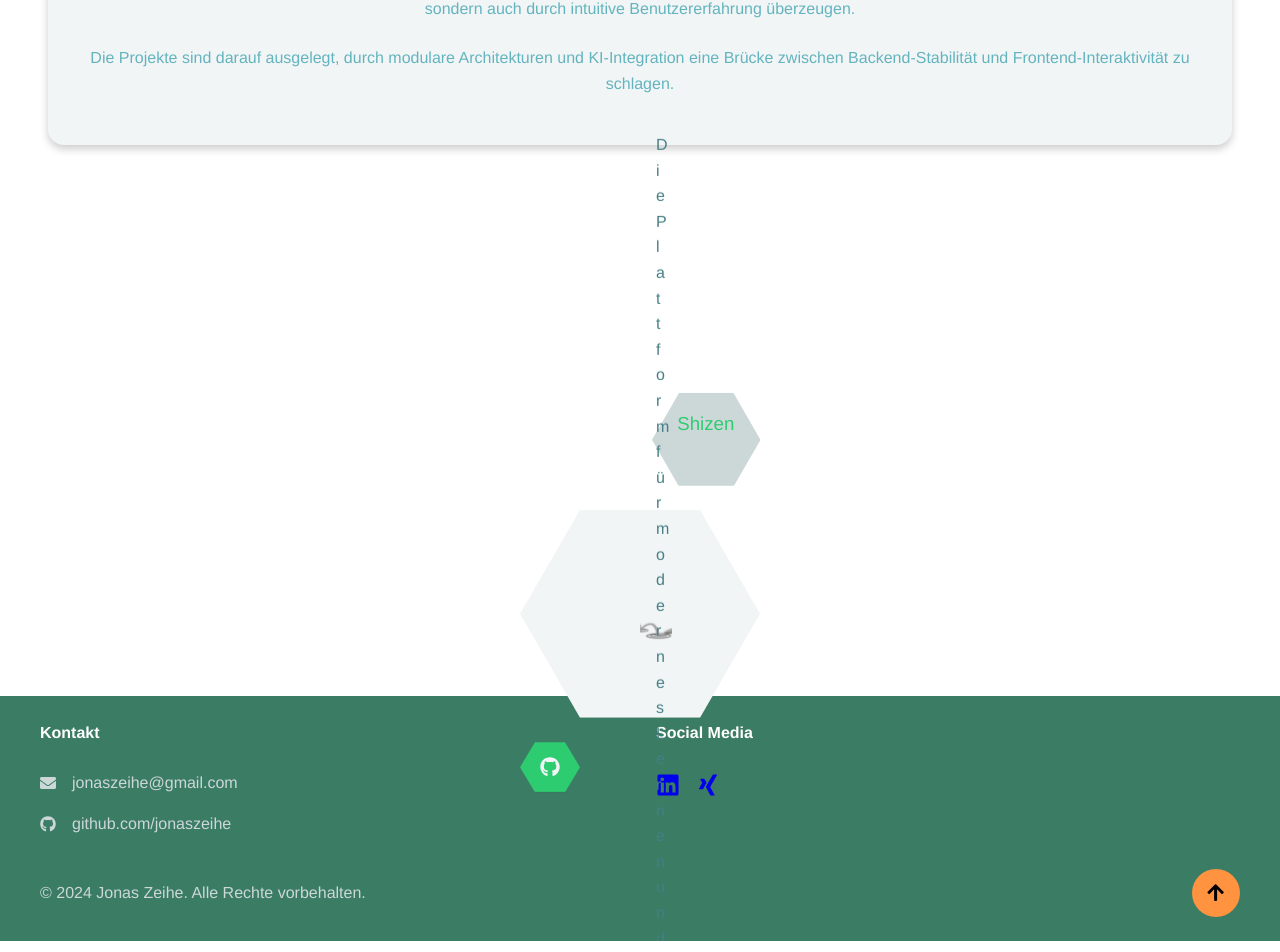
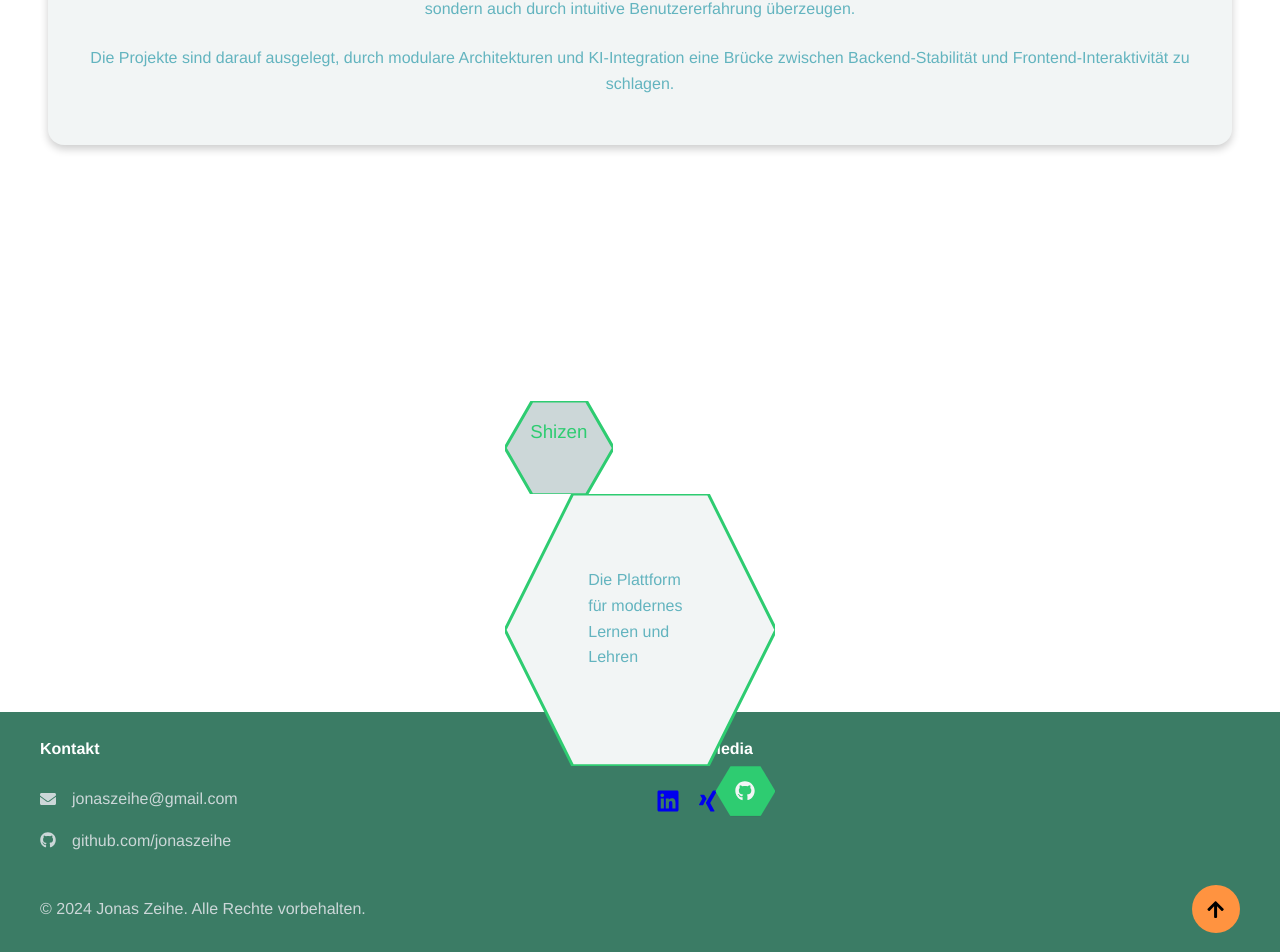
Before and after one commit to JonasZeihe/jonaszeihe.github.io, a React (Create React App) app: page / in a window 1280 px wide. Shown: the part 5870-6822 px from the top of the page. Built offline with nearby package versions, Linux system fonts and the light colour scheme.

Commit message:
Honeycomb 5 Fix a lot- dynamic variants implemented

```diff
--- a/src/components/common/Badge.js
+++ b/src/components/common/Badge.js
@@ -22,13 +22,6 @@ const BadgeContainer = styled.div`
   transition:
     background-color 0.3s ease,
     box-shadow 0.3s ease;
-
-  &:hover {
-    background-color: ${({ theme, variant, customColor }) =>
-      customColor || theme.colors[variant]?.dark || theme.colors.primary.dark};
-    box-shadow: ${({ theme }) => theme.boxShadow.medium};
-    transform: translateY(-1px);
-  }
 
   @media (max-width: ${({ theme }) => theme.breakpoints.sm}) {
     padding: ${({ theme }) => `${theme.spacing(0.6)} ${theme.spacing(1.5)}`};
--- a/src/components/honeycomb/ClusterGrid.js
+++ b/src/components/honeycomb/ClusterGrid.js
@@ -1,16 +1,5 @@
-// ClusterGrid.js
 import styled from 'styled-components';
-
-function getTitlePosition(pos) {
-  if (pos === 'left') return 'start';
-  if (pos === 'right') return 'end';
-  return 'center';
-}
-function getButtonPosition(pos) {
-  if (pos === 'left') return 'start';
-  if (pos === 'right') return 'end';
-  return 'center';
-}
+import { getStoredVariants } from '../../utils/HoneycombVariantManager';
 
 const ClusterGrid = styled.div`
   display: grid;
@@ -20,29 +9,57 @@ const ClusterGrid = styled.div`
     'button';
   grid-template-columns: 1fr;
   grid-template-rows: auto 1fr auto;
-  gap: ${({ theme }) => theme.spacing(3)};
   justify-items: center;
-  position: relative;
 
   .title {
     grid-area: title;
-    justify-self: ${({ titlePosition }) => getTitlePosition(titlePosition)};
   }
-
   .main {
     grid-area: main;
     width: 100%;
-    max-width: ${({ theme }) => theme.spacing(60)};
-    min-width: ${({ theme }) => theme.spacing(30)};
+  }
+  .button {
+    grid-area: button;
   }
 
-  .button {
-    grid-area: button;
-    justify-self: ${({ buttonPosition }) => getButtonPosition(buttonPosition)};
-  }
+  ${() => {
+    const variants = getStoredVariants();
+    return variants
+      .map((variant, index) => {
+        if (variant === 'variant1') {
+          return `
+          &:nth-child(${index + 1}) .title { justify-self: start; }
+          &:nth-child(${index + 1}) .button { justify-self: end; }
+        `;
+        }
+        if (variant === 'variant2') {
+          return `
+          &:nth-child(${index + 1}) .title { justify-self: center; }
+          &:nth-child(${index + 1}) .button { justify-self: center; }
+        `;
+        }
+        if (variant === 'variant3') {
+          return `
+          &:nth-child(${index + 1}) .title { justify-self: end; }
+          &:nth-child(${index + 1}) .button { justify-self: start; }
+        `;
+        }
+        return `
+        &:nth-child(${index + 1}) .title { justify-self: center; }
+        &:nth-child(${index + 1}) .button { justify-self: center; }
+      `;
+      })
+      .join('');
+  }}
 
   @media (max-width: ${({ theme }) => theme.breakpoints.sm}) {
     gap: ${({ theme }) => theme.spacing(2)};
+    .title {
+      justify-self: center;
+    }
+    .button {
+      justify-self: center;
+    }
     .main {
       max-width: ${({ theme }) => theme.spacing(50)};
       min-width: ${({ theme }) => theme.spacing(20)};
--- a/src/components/honeycomb/HexagonCell.js
+++ b/src/components/honeycomb/HexagonCell.js
@@ -1,9 +1,9 @@
 import React from 'react';
 import styled from 'styled-components';
 
-function resolveThemeColor(theme, colorKey) {
-  if (!colorKey) return theme.colors.neutral.lightest;
-  const [palette, shade = 'main'] = colorKey.split('.');
+function resolveThemeColor(theme, key) {
+  if (!key) return theme.colors.neutral.lightest;
+  const [palette, shade = 'main'] = key.split('.');
   return theme.colors[palette]?.[shade] || theme.colors.neutral.light;
 }
 
@@ -13,11 +13,9 @@ const HexagonWrapper = styled.div`
   align-items: center;
   justify-content: center;
   aspect-ratio: 1.155;
+
   .hexagon-svg {
     position: absolute;
-    top: 0;
-    left: 0;
-    z-index: 1;
     width: 100%;
     height: 100%;
     polygon {
@@ -25,25 +23,39 @@ const HexagonWrapper = styled.div`
         gradient
           ? theme.gradients[gradient]
           : resolveThemeColor(theme, backgroundColor)};
+      stroke: ${({ theme, strokeColor }) =>
+        strokeColor
+          ? resolveThemeColor(theme, strokeColor)
+          : theme.colors.primary.main};
+      stroke-width: 3px;
+      stroke-linejoin: round;
+      stroke-linecap: round;
+      vector-effect: non-scaling-stroke; /* Keep stroke consistent */
+      transition:
+        stroke 0.3s ease,
+        filter 0.3s ease,
+        transform 0.3s ease;
     }
     pointer-events: none;
   }
+
+  &:hover .hexagon-svg polygon {
+    stroke: ${({ theme }) => theme.colors.accent.main};
+    filter: drop-shadow(0 0 10px ${({ theme }) => theme.colors.accent.main});
+    transform: scale(1.02); /* Slight scaling for a subtle pop effect */
+  }
+
   .hex-content {
     position: relative;
-    z-index: 2;
     display: flex;
-    flex-direction: column;
     align-items: center;
     justify-content: center;
+    text-align: center;
     padding: ${({ theme, contentPadding }) =>
       contentPadding ? theme.spacing(contentPadding) : theme.spacing(2)};
-    word-break: break-word;
-    img,
-    svg {
-      max-width: 100%;
-      max-height: 100%;
-      object-fit: contain;
-    }
+    z-index: 1;
+    font-size: ${({ theme }) => theme.typography.fontSize.medium};
+    color: ${({ theme }) => theme.colors.neutral.dark};
   }
 `;
 
@@ -52,6 +64,7 @@ export default function HexagonCell({
   color,
   gradient,
   contentPadding,
+  strokeColor,
   onClick,
   className,
 }) {
@@ -61,6 +74,7 @@ export default function HexagonCell({
       backgroundColor={color}
       gradient={gradient}
       contentPadding={contentPadding}
+      strokeColor={strokeColor}
       onClick={onClick}
     >
       <svg
--- a/src/components/honeycomb/ProjectCell.js
+++ b/src/components/honeycomb/ProjectCell.js
@@ -1,76 +1,72 @@
-// ProjectCell.js
 import React from 'react';
 import styled from 'styled-components';
 import HexagonCell from './HexagonCell';
-import { Badge, Typography } from '../../utils/sharedComponents';
+import { Typography, Badge } from '../../utils/sharedComponents';
 
-const ProjectCellWrapper = styled(HexagonCell)`
+const Wrapper = styled(HexagonCell)`
+  width: 100%;
+  cursor: pointer;
   position: relative;
-  cursor: pointer;
-  display: flex;
+  transition: transform 0.3s ease;
 
-  .flip-container {
-    position: relative;
-    width: 100%;
-    height: 100%;
-    transform-style: preserve-3d;
-    transition: transform 0.8s ease;
+  /* Desktop: Hover-Effekt */
+  &:hover {
+    transform: scale(1.1); /* Hexagon wird größer */
   }
 
-  &:hover {
-    transform: scale(1.05);
-    transition: transform 0.3s ease;
-  }
-
-  &:hover .flip-container {
-    transform: rotateY(180deg);
-  }
-
-  .front,
-  .back {
-    position: absolute;
-    top: 0;
-    left: 0;
-    width: 100%;
-    height: 100%;
-    backface-visibility: hidden;
+  .description {
+    opacity: 1;
+    text-align: center;
     display: flex;
-    flex-direction: column;
     align-items: center;
     justify-content: center;
-    text-align: center;
+    position: absolute;
+    top: 50%;
+    left: 50%;
+    transform: translate(-50%, -50%);
+    z-index: 2;
+    font-size: ${({ theme }) => theme.typography.fontSize.medium};
+    color: ${({ theme }) => theme.colors.neutral.dark};
     padding: ${({ theme }) => theme.spacing(2)};
-  }
-
-  .front {
-    background-size: cover;
-    background-position: center;
-    background-repeat: no-repeat;
-    filter: brightness(0.7);
-    transform: rotateY(0deg);
-    color: ${({ theme }) => theme.colors.neutral.lightest};
-  }
-
-  .front-content {
-    max-width: 80%;
-    margin: 0 auto;
-    line-height: 1.4;
-    word-break: break-word;
-  }
-
-  .back {
-    background-color: ${({ theme }) => theme.colors.neutral.dark};
-    transform: rotateY(180deg);
-    color: ${({ theme }) => theme.colors.neutral.lightest};
+    transition: opacity 0.3s ease;
   }
 
   .badges {
-    display: flex;
-    flex-wrap: wrap;
+    opacity: 0;
+    display: grid;
+    grid-template-columns: repeat(auto-fit, minmax(40px, 1fr));
     gap: ${({ theme }) => theme.spacing(1)};
     justify-content: center;
-    max-width: 80%;
-    margin: 0 auto;
+    align-items: center;
+    padding: ${({ theme }) => theme.spacing(2)};
+    position: relative;
+    transition:
+      opacity 0.5s ease,
+      transform 0.5s ease;
+    transform: scale(0.9);
+    z-index: 2;
+
+    /* Mobile: Badges ausblenden */
+    @media (max-width: ${({ theme }) => theme.breakpoints.sm}) {
+      display: none;
+    }
+  }
+
+  /* Hover-Effekt für Badges nur auf Desktop */
+  &:hover .description {
+    opacity: 0; /* Text verschwindet */
+  }
+
+  &:hover .badges {
+    opacity: 1; /* Badges erscheinen */
+    transform: scale(1);
+  }
+
+  /* Mobile: Keine Hover-Effekte */
+  @media (max-width: ${({ theme }) => theme.breakpoints.sm}) {
+    &:hover {
+      transform: none; /* Keine Vergrößerung auf Mobile */
+    }
   }
 `;
 
@@ -80,31 +76,20 @@ export default function ProjectCell({ project, onOpen, className }) {
   };
 
   return (
-    <ProjectCellWrapper className={className} onClick={handleClick}>
-      <div className="flip-container">
-        <div
-          className="front"
-          style={{ backgroundImage: `url(${project.image})` }}
-        >
-          <div className="front-content">
-            <Typography variant="body" align="center">
-              {project.description}
-            </Typography>
-          </div>
-        </div>
-        <div className="back">
-          <div className="badges">
-            {project.badges.map((badge) => (
-              <Badge
-                key={badge.label}
-                label={badge.label}
-                icon={badge.icon}
-                variant={badge.variant}
-              />
-            ))}
-          </div>
-        </div>
+    <Wrapper className={className} onClick={handleClick}>
+      <div className="description">
+        <Typography variant="body">{project.description}</Typography>
       </div>
-    </ProjectCellWrapper>
+      <div className="badges">
+        {(project.badges || []).map((b) => (
+          <Badge
+            key={b.label}
+            label={b.label}
+            icon={b.icon}
+            variant={b.variant}
+          />
+        ))}
+      </div>
+    </Wrapper>
   );
 }
--- a/src/components/honeycomb/ProjectCluster.js
+++ b/src/components/honeycomb/ProjectCluster.js
@@ -1,28 +1,20 @@
-// ProjectCluster.js
-import PropTypes from 'prop-types';
 import ClusterGrid from './ClusterGrid';
 import HexagonCell from './HexagonCell';
 import ProjectCell from './ProjectCell';
 import HoneycombIconButton from '../common/HoneycombIconButton';
 import { Typography } from '../../utils/sharedComponents';
 
-export default function ProjectCluster({ project, variant, onOpen }) {
-  const mapVariant = (v) => {
-    if (v === 'variant1') return { titlePos: 'left', buttonPos: 'right' };
-    if (v === 'variant2') return { titlePos: 'center', buttonPos: 'center' };
-    return { titlePos: 'right', buttonPos: 'left' };
-  };
-
-  const { titlePos, buttonPos } = mapVariant(variant);
-
+export default function ProjectCluster({ project, onOpen }) {
   return (
-    <ClusterGrid titlePosition={titlePos} buttonPosition={buttonPos}>
+    <ClusterGrid>
       <HexagonCell color="neutral.white" className="title">
         <Typography variant="h3" align="center" color="primary.main">
           {project.name}
         </Typography>
       </HexagonCell>
-      <ProjectCell project={project} className="main" onOpen={onOpen} />
+      <div className="main">
+        <ProjectCell project={project} onOpen={onOpen} />
+      </div>
       <div className="button">
         <HoneycombIconButton
           icon="FaGithub"
@@ -32,20 +24,3 @@ export default function ProjectCluster({ project, variant, onOpen }) {
     </ClusterGrid>
   );
 }
-
-ProjectCluster.propTypes = {
-  project: PropTypes.shape({
-    name: PropTypes.string.isRequired,
-    description: PropTypes.string.isRequired,
-    image: PropTypes.string.isRequired,
-    badges: PropTypes.arrayOf(
-      PropTypes.shape({
-        label: PropTypes.string.isRequired,
-        icon: PropTypes.string,
-        variant: PropTypes.string,
-      })
-    ).isRequired,
-    githubLink: PropTypes.string,
-  }).isRequired,
-  variant: PropTypes.oneOf(['variant1', 'variant2', 'variant3']).isRequired,
-};
--- a/src/pages/java/JavaPage.js
+++ b/src/pages/java/JavaPage.js
@@ -14,9 +14,10 @@ export default function JavaPage() {
     <>
       <JavaIntroduction />
       <HoneycombGrid items={projects.length}>
-        {projects.map(({ name, component: ProjectComponent }, index) => (
-          <ProjectComponent key={name} variant={variants[index]} />
-        ))}
+        {projects.map(({ name, component: ProjectComponent }, index) => {
+          const variant = variants[index] || 'variant1';
+          return <ProjectComponent key={name} variant={variant} />;
+        })}
       </HoneycombGrid>
     </>
   );
--- a/src/utils/HoneycombVariantManager.js
+++ b/src/utils/HoneycombVariantManager.js
@@ -1,14 +1,48 @@
-// utils/HoneycombVariantManager.js
-export default function getHoneycombVariants(totalProjects, isMobile) {
-  if (totalProjects === 1) return ['variant1'];
+let storedVariants = [];
 
-  return Array.from({ length: totalProjects }, (_, i) => {
-    if (isMobile) return i % 2 === 0 ? 'variant1' : 'variant2';
+export function getStoredVariants() {
+  return storedVariants;
+}
+
+export default function generateHoneycombVariants(total, isMobile) {
+  if (total <= 0) {
+    console.warn('Keine Projekte gefunden, keine Varianten verfügbar.');
+    storedVariants = [];
+    return storedVariants;
+  }
+
+  if (total === 1) {
+    storedVariants = [isMobile ? 'variant3' : 'variant1'];
+    return storedVariants;
+  }
+
+  if (total === 2) {
+    storedVariants = isMobile
+      ? ['variant3', 'variant1']
+      : ['variant1', 'variant3'];
+    return storedVariants;
+  }
+
+  const variants = Array.from({ length: total }, (_, i) => {
+    if (isMobile) {
+      const row = Math.floor(i / 2);
+      if (row % 2 === 0) {
+        return i % 2 === 0 ? 'variant3' : 'variant1';
+      }
+      return i % 2 === 0 ? 'variant1' : 'variant3';
+    }
 
     const row = Math.floor(i / 3);
-    const position = i % 3;
-    return row % 2 === 0
-      ? ['variant1', 'variant2', 'variant3'][position]
-      : ['variant3', 'variant2', 'variant1'][position];
+    const pos = i % 3;
+
+    const order =
+      row % 2 === 0
+        ? ['variant1', 'variant2', 'variant3']
+        : ['variant3', 'variant2', 'variant1'];
+
+    return order[pos];
   });
+
+  storedVariants = variants;
+  return storedVariants;
 }
```
